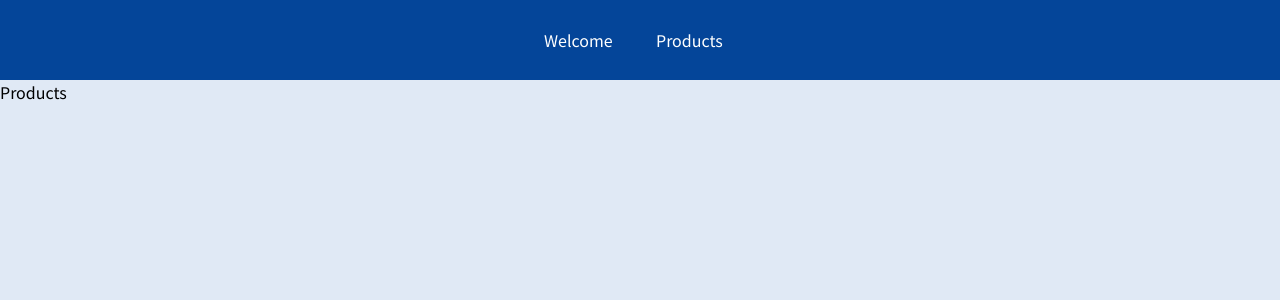
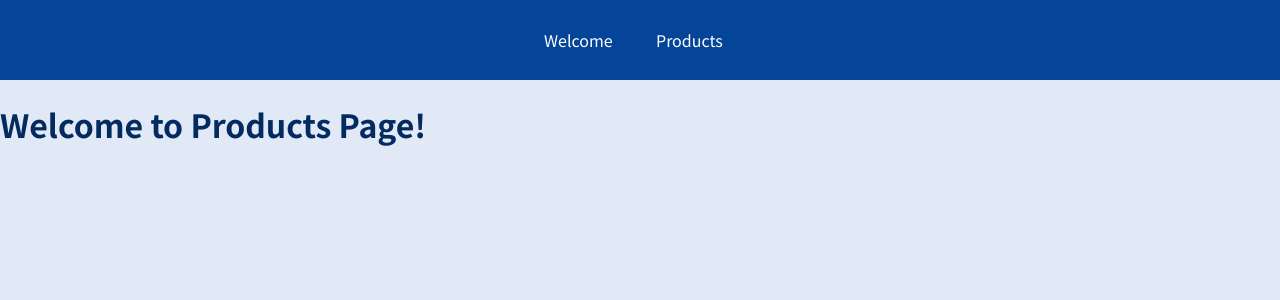
Before and after one commit to Harry-Leepz/React-Router, a React (Create React App) app: page /products in a window 1280 px wide. Shown: the top 300 px of the page. Built offline with nearby package versions, Linux system fonts and the light colour scheme.

Commit message:
Add page headings

```diff
--- a/src/components/Products.jsx
+++ b/src/components/Products.jsx
@@ -1,7 +1,11 @@
 import React from "react";
 
 const Products = () => {
-  return <div>Products</div>;
+  return (
+    <>
+      <h1>Welcome to Products Page!</h1>
+    </>
+  );
 };
 
 export default Products;
--- a/src/components/Welcome.jsx
+++ b/src/components/Welcome.jsx
@@ -1,7 +1,11 @@
 import React from "react";
 
 const Welcome = () => {
-  return <div>Welcome</div>;
+  return (
+    <>
+      <h1>Welcome to this Page!</h1>
+    </>
+  );
 };
 
 export default Welcome;
```
Also changed, not shown: 1 other file (tests, documents, lock files or other folders).
